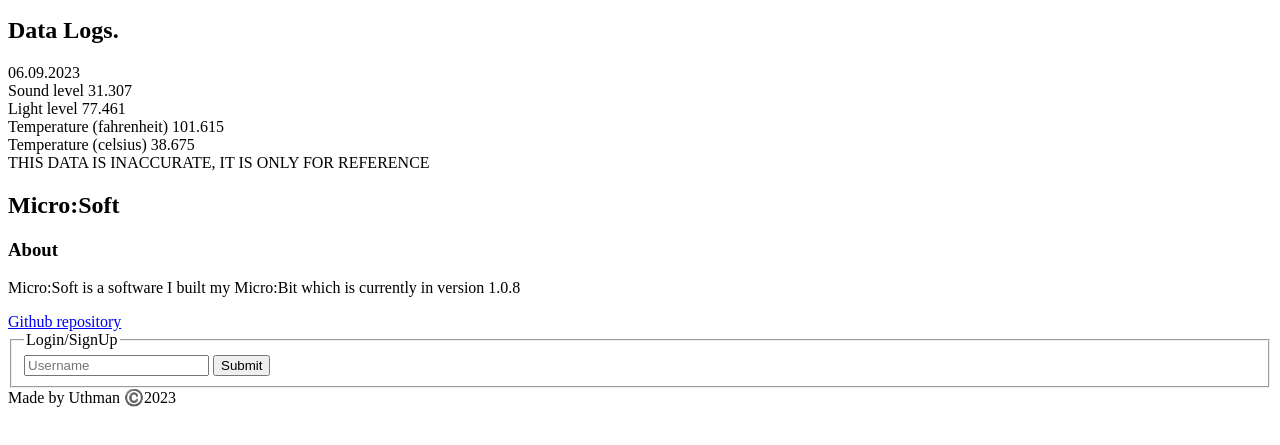
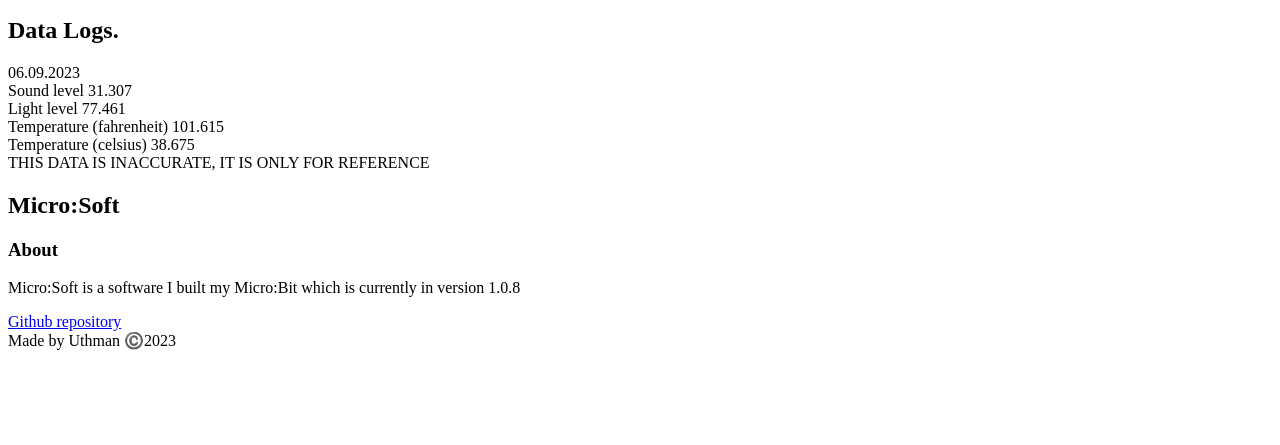
Before and after one commit to UTHMN/UTHMN.github.io, a plain HTML site: page index.html in a window 1280 px wide. Shown: the part 101-546 px from the top of the page. Drawn offline with Linux system fonts and the light colour scheme.

Commit message:
Update index.html

```diff
--- a/index.html
+++ b/index.html
@@ -21,15 +21,6 @@
       <p>Micro:Soft is a software I built my Micro:Bit which is currently in version 1.0.8</p>
       <a href="https://github.com/UTHMN/Micro-Soft" target="_blank">Github repository</a> <br>
     </section3>
-    <section4>
-      <fieldset>
-        <legend>Login/SignUp</legend>
-        <form>
-          <input type="" name="Username" Placeholder="Username" Required>
-          <button type="submit">Submit</button>
-        </form>
-        </fieldset>
-      </section4>
     </main>
     <footer>
       Made by Uthman ©️2023
```
